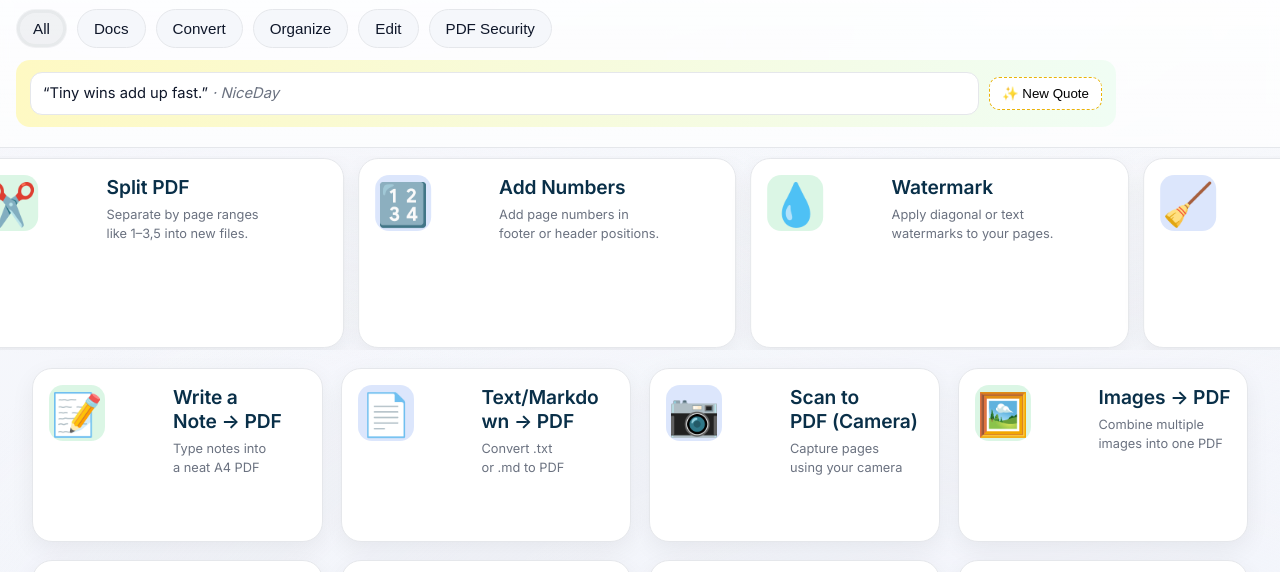
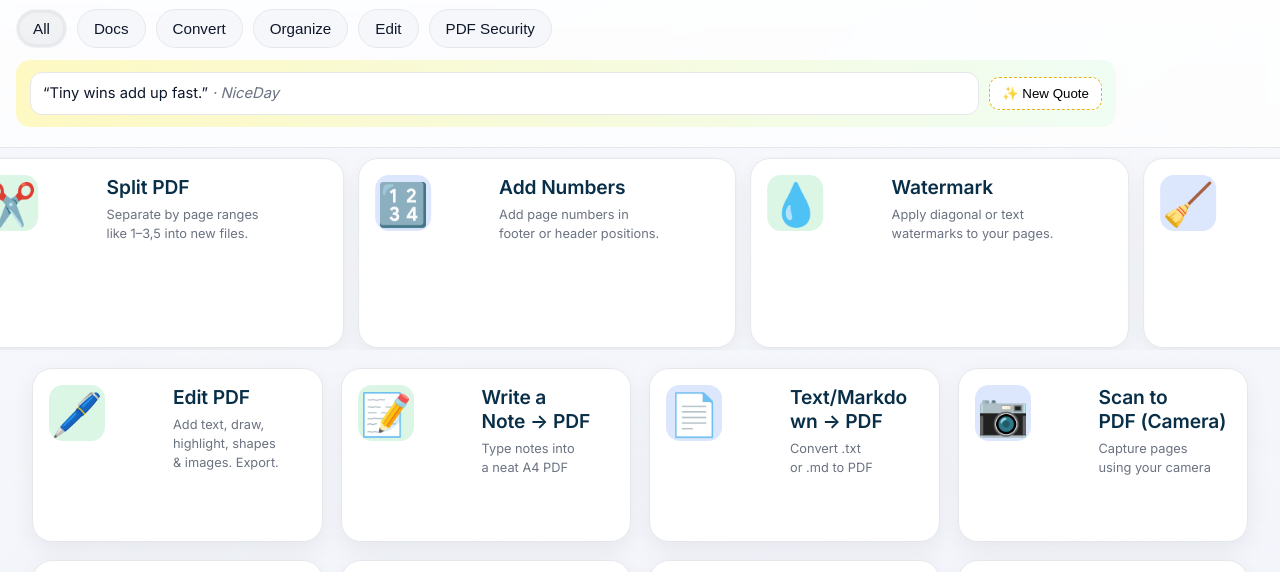
Before and after one commit to rishvan102/Nd, a plain HTML site: page index.html in a window 1280 px wide. Shown: the part 154-726 px from the top of the page. Drawn offline with Linux system fonts and the light colour scheme.

Commit message:
Update index.html

```diff
--- a/index.html
+++ b/index.html
@@ -464,6 +464,14 @@ html, body{
     <!-- All tools grid -->
     <div class="rail">
       <main class="grid" id="toolGrid" aria-live="polite">
+        <a class="card tool" data-cat="edit" href="tools/edit-pdf.html">
+  <div class="ico-wrap alt">🖊️</div>
+  <div>
+    <h3>Edit PDF</h3>
+    <p>Add text, draw, highlight, shapes & images. Export.</p>
+  </div>
+</a>
+
         <!-- Docs -->
         <a class="card tool" data-cat="docs" href="tools/write.html"><div class="ico-wrap alt">📝</div><div><h3>Write a Note → PDF</h3><p>Type notes and export a clean A4 PDF.</p></div></a>
         <a class="card tool" data-cat="docs" href="tools/txt2pdf.html"><div class="ico-wrap">📄</div><div><h3>Text/Markdown → PDF</h3><p>Upload .txt or .md and convert instantly.</p></div></a>
```
